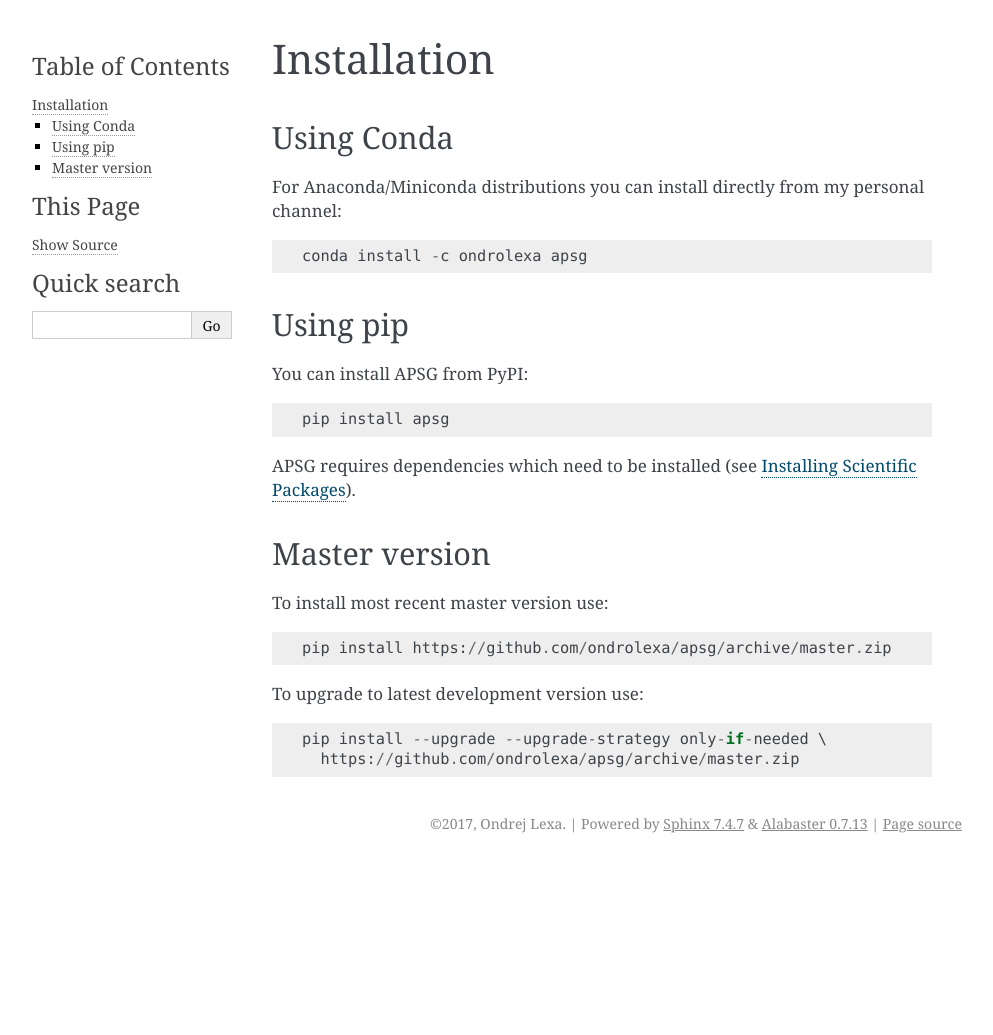
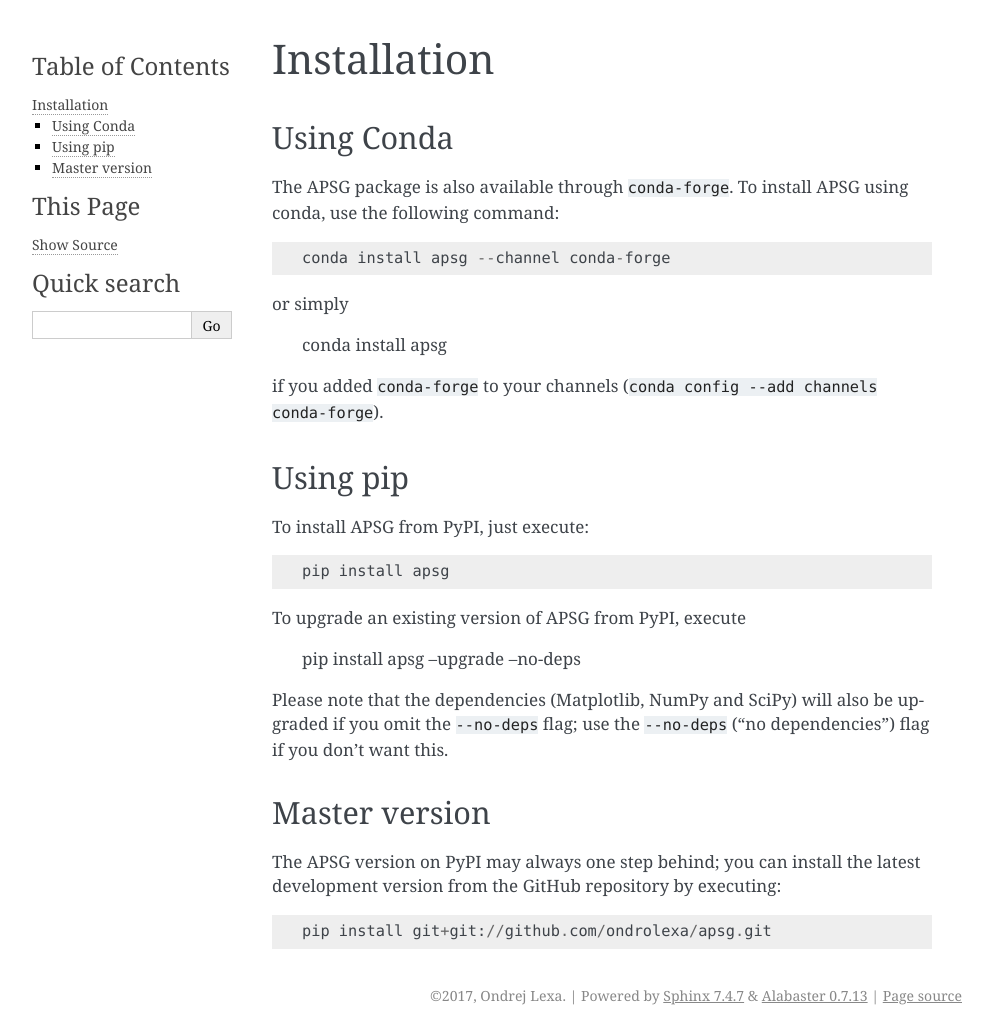
Before and after one commit to ondrolexa/apsg, a Sphinx documentation site: the page built from docs/installation.rst, in a window 1280 px wide. Shown: the whole page, without its empty margins (148-1141 px from the left). Built offline with Sphinx 7.4.7, drawn with Linux system fonts in a browser that asks for light colours; before the commit the page ends 900 px from its top, so only the background shows below that.

Commit message:
install info updated

```diff
--- a/docs/installation.rst
+++ b/docs/installation.rst
@@ -6,29 +6,35 @@ Installation
 Using Conda
 -----------
 
-For Anaconda/Miniconda distributions you can install directly from my personal channel::
+The APSG package is also available through ``conda-forge``. To install APSG using conda, use the following command::
 
-    conda install -c ondrolexa apsg
+    conda install apsg --channel conda-forge
+
+or simply
+
+    conda install apsg
+
+if you added ``conda-forge`` to your channels (``conda config --add channels conda-forge``).
 
 ---------
 Using pip
 ---------
 
-You can install APSG from PyPI::
+To install APSG from PyPI, just execute::
 
-		pip install apsg
+    pip install apsg
 
-APSG requires dependencies which need to be installed (see `Installing Scientific Packages <https://packaging.python.org/science/>`_).
+To upgrade an existing version of APSG from PyPI, execute
+
+    pip install apsg --upgrade --no-deps
+
+Please note that the dependencies (Matplotlib, NumPy and SciPy) will also be upgraded if you omit the ``--no-deps`` flag;
+use the ``--no-deps`` ("no dependencies") flag if you don't want this.
 
 --------------
 Master version
 --------------
 
-To install most recent master version use::
+The APSG version on PyPI may always one step behind; you can install the latest development version from the GitHub repository by executing::
 
-    pip install https://github.com/ondrolexa/apsg/archive/master.zip
-
-To upgrade to latest development version use::
-
-    pip install --upgrade --upgrade-strategy only-if-needed \
-      https://github.com/ondrolexa/apsg/archive/master.zip
+    pip install git+git://github.com/ondrolexa/apsg.git
```
Also changed, not shown: HISTORY.md (+2 -0 lines), README.md (+41 -15 lines), 1 other file.
